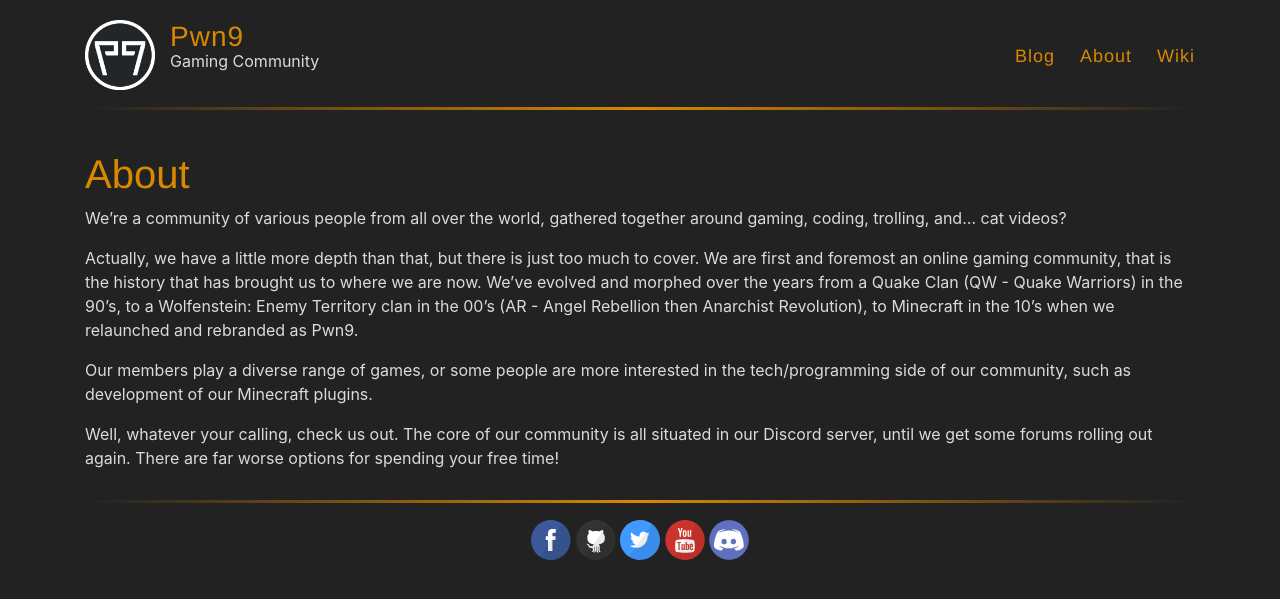
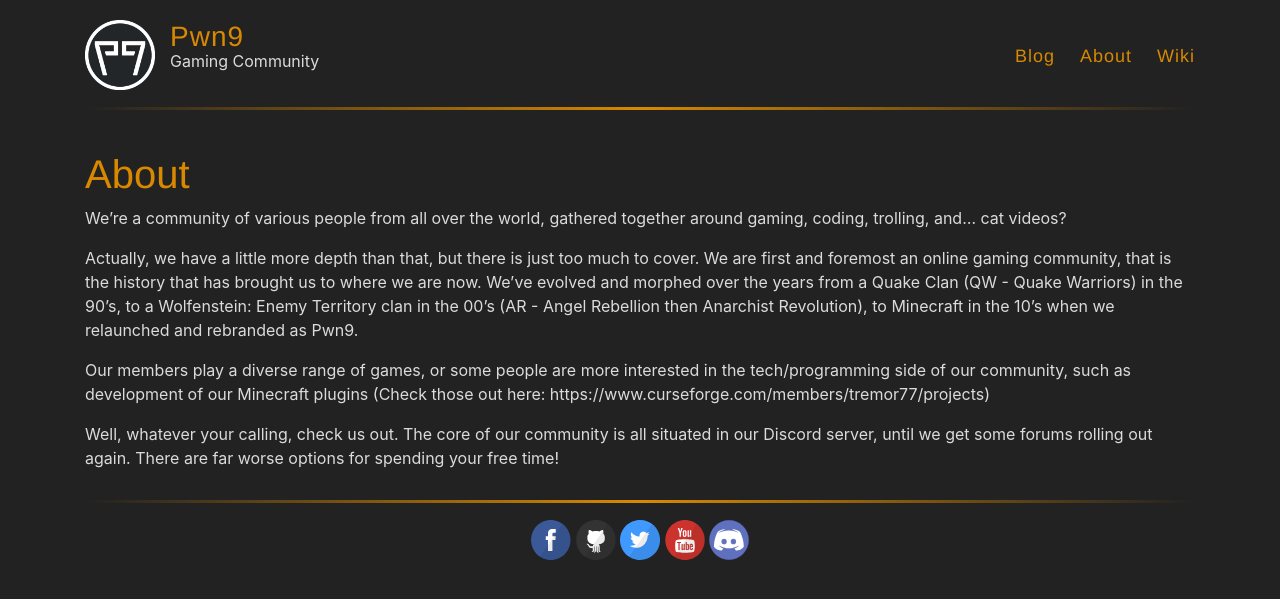
Before and after one commit to Pwn9/blog-pwn9-com.github.io, a Jekyll site: the page built from about.md, in a window 1280 px wide. Shown: the top 599 px of the page. Built offline with Jekyll 4.4.1, drawn with Linux system fonts in a browser that asks for light colours.

Commit message:
Update about.md

```diff
--- a/about.md
+++ b/about.md
@@ -8,6 +8,6 @@
 
 Actually, we have a little more depth than that, but there is just too much to cover. We are first and foremost an online gaming community, that is the history that has brought us to where we are now. We've evolved and morphed over the years from a Quake Clan (QW - Quake Warriors) in the 90's, to a Wolfenstein: Enemy Territory clan in the 00's (AR - Angel Rebellion then Anarchist Revolution), to Minecraft in the 10's when we relaunched and rebranded as Pwn9.
 
-Our members play a diverse range of games, or some people are more interested in the tech/programming side of our community, such as development of our Minecraft plugins.
+Our members play a diverse range of games, or some people are more interested in the tech/programming side of our community, such as development of our Minecraft plugins (Check those out here: https://www.curseforge.com/members/tremor77/projects)
 
 Well, whatever your calling, check us out. The core of our community is all situated in our Discord server, until we get some forums rolling out again. There are far worse options for spending your free time!
```
